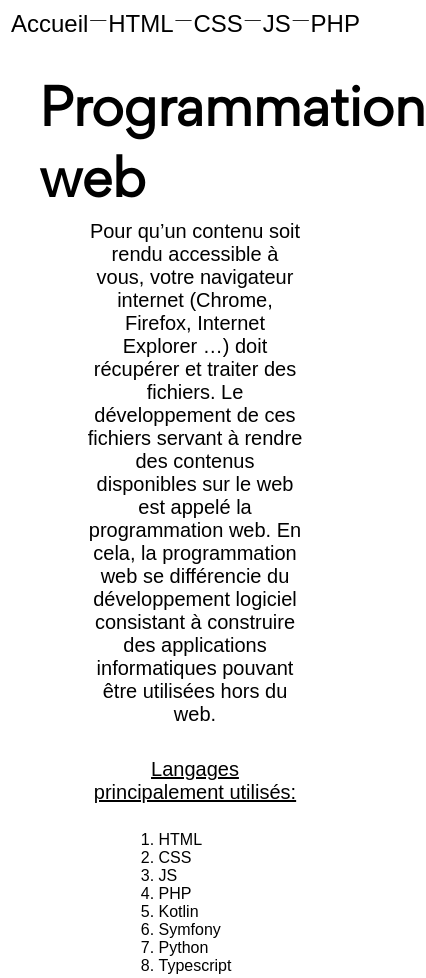
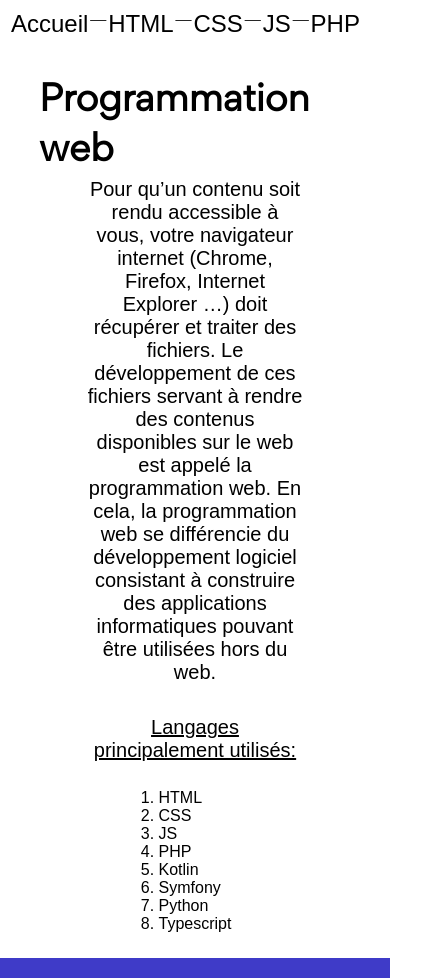
Before and after one commit to SAKSONE/jordanbmrd.github.io, a website: page NSI/newhome/index.html in a window 390 px wide. Shown: the top 978 px of the page, 426 px wide, since content can reach past the window. Drawn offline with nearby package versions, Linux system fonts and the light colour scheme.

Commit message:
Add files via upload

```diff
--- a/NSI/newhome/css/style.css
+++ b/NSI/newhome/css/style.css
@@ -38,7 +38,7 @@
 	}
 	.content .title {
 		margin: auto !important;
-		font-size: 35px;
+		font-size: 35px !important;
 	}
 	.content p {
 		text-align: center !important;
```
